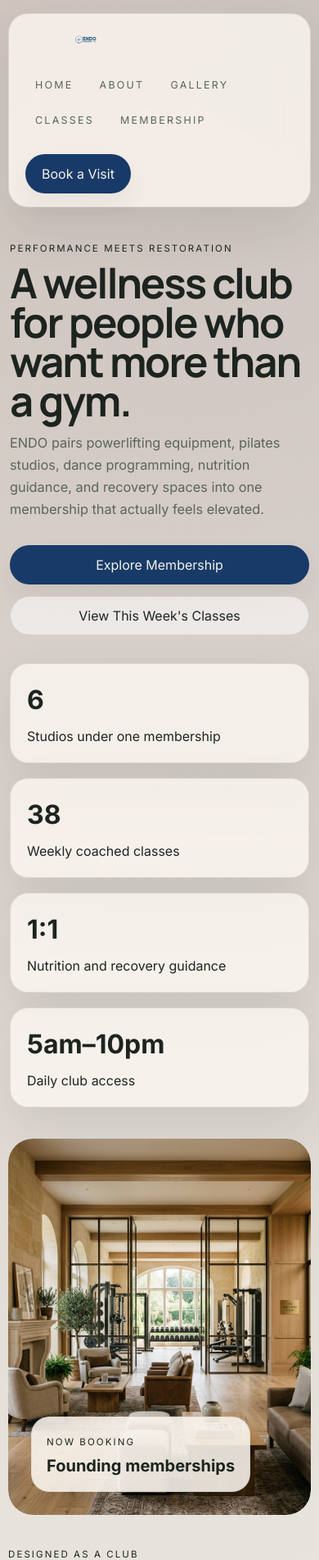
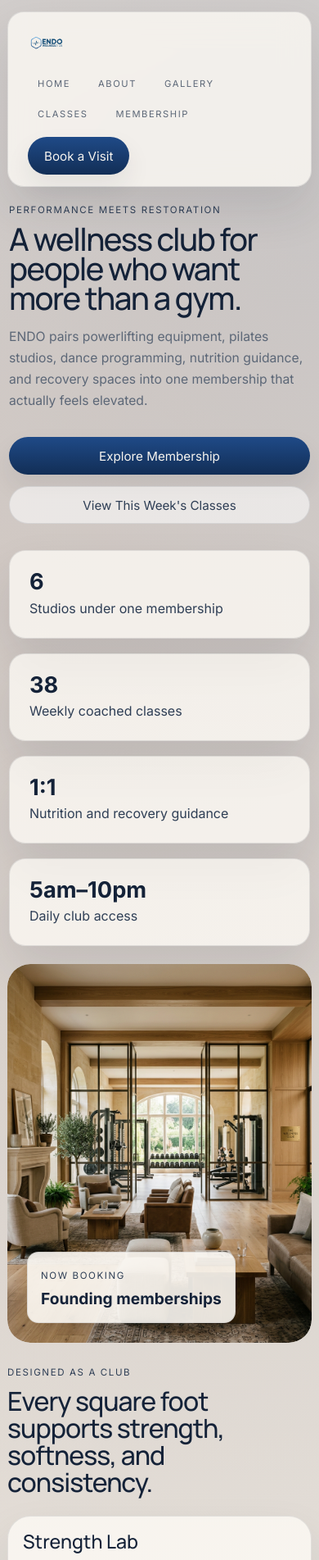
Before and after one commit to flxgs/endowellnessweb, a Next.js app: page / in a window 390 px wide. Shown: the top 1903 px of the page at 82% size. Built offline with nearby package versions, Linux system fonts and the light colour scheme.

Commit message:
Refactor design system and fix header logo sizing

```diff
--- a/app/components/site-shell.tsx
+++ b/app/components/site-shell.tsx
@@ -16,10 +16,11 @@ export function SiteShell({ children }: SiteShellProps) {
           <Image
             src="/blue-gradient.svg"
             alt="ENDO logo"
-            width={148}
-            height={44}
+            width={88}
+            height={88}
             className="brand-logo"
             priority
+            sizes="(max-width: 900px) 56px, 72px"
           />
         </Link>
         <nav className="site-nav" aria-label="Primary">
--- a/app/globals.css
+++ b/app/globals.css
@@ -1,22 +1,40 @@
 @import "tailwindcss";
 
 :root {
-  --background: #f2eee6;
-  --foreground: #1d241f;
-  --muted: #5b645d;
-  --surface: rgba(255, 250, 244, 0.74);
-  --surface-strong: #fbf6ef;
-  --line: rgba(29, 36, 31, 0.12);
-  --accent: #183a68;
-  --accent-soft: #d8e4f4;
-  --accent-warm: #c16d43;
-  --shadow: 0 24px 60px rgba(43, 52, 47, 0.1);
-  --shadow-soft: 0 16px 30px rgba(43, 52, 47, 0.06);
+  --bg-canvas: #f4f0e8;
+  --bg-tint: #ece6db;
+  --text-strong: #142238;
+  --text-body: #2e3e55;
+  --text-muted: #5c6777;
+  --surface: rgba(255, 252, 247, 0.74);
+  --surface-strong: rgba(255, 252, 247, 0.9);
+  --line-soft: rgba(20, 34, 56, 0.1);
+  --line-strong: rgba(20, 34, 56, 0.18);
+  --accent: #1b3f74;
+  --accent-strong: #122e56;
+  --accent-soft: #dbe8fb;
+  --accent-warm: #bc7345;
+  --shadow-lg: 0 28px 56px rgba(28, 39, 57, 0.11);
+  --shadow-md: 0 14px 30px rgba(28, 39, 57, 0.08);
+  --radius-sm: 14px;
+  --radius-md: 20px;
+  --radius-lg: 28px;
+  --radius-xl: 34px;
+  --space-1: 6px;
+  --space-2: 10px;
+  --space-3: 14px;
+  --space-4: 18px;
+  --space-5: 24px;
+  --space-6: 32px;
+  --space-7: 40px;
+  --space-8: 52px;
+  --container-outer: 1420px;
+  --container-main: 1240px;
 }
 
 @theme inline {
-  --color-background: var(--background);
-  --color-foreground: var(--foreground);
+  --color-background: var(--bg-canvas);
+  --color-foreground: var(--text-strong);
   --font-sans: var(--font-body);
 }
 
@@ -25,18 +43,20 @@
 }
 
 html {
+  color: var(--text-strong);
   background:
-    radial-gradient(circle at top left, rgba(193, 109, 67, 0.16), transparent 28%),
-    radial-gradient(circle at top right, rgba(24, 58, 104, 0.18), transparent 34%),
-    linear-gradient(180deg, #f6f2ea 0%, #eee8de 100%);
-  color: var(--foreground);
+    radial-gradient(circle at 4% 10%, rgba(188, 115, 69, 0.15), transparent 34%),
+    radial-gradient(circle at 96% 4%, rgba(27, 63, 116, 0.2), transparent 36%),
+    linear-gradient(180deg, #f8f5ee 0%, var(--bg-tint) 100%);
 }
 
 body {
+  margin: 0;
   min-height: 100vh;
-  margin: 0;
-  color: var(--foreground);
+  color: var(--text-body);
   font-family: var(--font-body), sans-serif;
+  text-rendering: optimizeLegibility;
+  -webkit-font-smoothing: antialiased;
 }
 
 a {
@@ -46,93 +66,92 @@ a {
 
 img {
   display: block;
+  max-width: 100%;
 }
 
 .site-shell {
-  width: min(1400px, calc(100% - 32px));
+  width: min(var(--container-outer), calc(100% - clamp(18px, 4vw, 52px)));
   margin: 0 auto;
-  padding: 18px 0 40px;
+  padding: clamp(12px, 2vw, 20px) 0 48px;
+}
+
+.site-main {
+  width: min(var(--container-main), 100%);
+  margin: 0 auto;
 }
 
 .site-header,
 .site-footer,
+.page-hero,
 .pillar-card,
+.program-card,
 .gallery-card,
+.masonry-card,
 .schedule-card,
 .membership-card,
+.cta-banner,
 .contact-panel,
-.cta-banner,
-.page-hero,
-.program-card,
-.stat-card,
-.masonry-card {
+.stat-card {
+  border: 1px solid var(--line-soft);
+  background: var(--surface);
   backdrop-filter: blur(18px);
-  background: var(--surface);
-  border: 1px solid var(--line);
-  box-shadow: var(--shadow);
+  box-shadow: var(--shadow-lg);
 }
 
 .site-header {
   position: sticky;
-  top: 16px;
-  z-index: 20;
+  top: 14px;
+  z-index: 30;
   display: grid;
-  grid-template-columns: auto 1fr auto;
+  grid-template-columns: minmax(170px, 220px) 1fr auto;
   align-items: center;
-  gap: 24px;
-  padding: 16px 20px;
-  border-radius: 24px;
+  gap: var(--space-5);
+  padding: var(--space-3) var(--space-5);
+  border-radius: var(--radius-md);
+  background: var(--surface-strong);
+  background: color-mix(in srgb, var(--surface-strong) 82%, transparent);
 }
 
 .brand-mark {
-  display: flex;
+  display: inline-flex;
   align-items: center;
-  justify-content: center;
-  min-width: 148px;
-}
-
-.eyebrow,
-.site-nav-link,
-.membership-name,
-.session-time,
-.hero-badge span {
-  letter-spacing: 0.18em;
-  text-transform: uppercase;
-  font-size: 0.72rem;
-}
-
-h1,
-h2,
-h3,
-.membership-price {
-  font-family: var(--font-display), serif;
+  justify-content: flex-start;
 }
 
 .brand-logo {
   width: auto;
-  height: 30px;
+  height: clamp(46px, 5vw, 66px);
 }
 
 .site-nav {
   display: flex;
+  align-items: center;
   flex-wrap: wrap;
-  align-items: center;
-  justify-content: center;
-  gap: 12px;
+  gap: var(--space-2);
   min-width: 0;
 }
 
+.site-nav-link,
+.eyebrow,
+.membership-name,
+.session-time,
+.hero-badge span {
+  text-transform: uppercase;
+  letter-spacing: 0.14em;
+  font-size: 0.72rem;
+}
+
 .site-nav-link {
-  padding: 10px 14px;
+  padding: 9px 14px;
   border-radius: 999px;
-  color: var(--muted);
-  font-size: 0.78rem;
-  transition: background 160ms ease, color 160ms ease;
+  color: var(--text-muted);
+  line-height: 1;
+  transition: background-color 180ms ease, color 180ms ease;
 }
 
 .site-nav-link:hover {
-  background: rgba(255, 255, 255, 0.5);
-  color: var(--foreground);
+  background: rgba(255, 255, 255, 0.58);
+  color: var(--text-strong);
 }
 
 .nav-cta,
@@ -141,22 +160,24 @@ h3,
   display: inline-flex;
   align-items: center;
   justify-content: center;
-  min-height: 48px;
+  min-height: 46px;
   padding: 0 20px;
   border-radius: 999px;
-  transition: transform 160ms ease, background 160ms ease, color 160ms ease;
+  line-height: 1;
+  font-size: 0.95rem;
+  transition: transform 160ms ease, background-color 180ms ease, color 180ms ease;
 }
 
 .nav-cta,
 .primary-button {
-  background: var(--accent);
-  color: #f6f2ea;
-  box-shadow: var(--shadow-soft);
+  color: #f6f4ef;
+  background: linear-gradient(180deg, #1f4a87 0%, var(--accent-strong) 100%);
+  box-shadow: var(--shadow-md);
 }
 
 .secondary-button {
-  border: 1px solid var(--line);
-  background: rgba(255, 255, 255, 0.55);
+  border: 1px solid var(--line-soft);
+  background: rgba(255, 255, 255, 0.56);
 }
 
 .nav-cta:hover,
@@ -165,16 +186,19 @@ h3,
   transform: translateY(-1px);
 }
 
-.page-stack {
-  display: flex;
-  flex-direction: column;
-  gap: 40px;
-  padding-top: 32px;
+h1,
+h2,
+h3,
+.membership-price {
+  margin: 0;
+  color: var(--text-strong);
+  font-family: var(--font-display), sans-serif;
 }
 
-.site-main {
-  width: min(1240px, 100%);
-  margin: 0 auto;
+.page-stack {
+  display: grid;
+  gap: clamp(28px, 5vw, 56px);
+  padding-top: clamp(18px, 2.6vw, 34px);
 }
 
 .hero-grid,
@@ -183,41 +207,47 @@ h3,
 .cta-banner,
 .contact-panel {
   display: grid;
-  gap: 24px;
+  gap: clamp(18px, 2.5vw, 30px);
 }
 
 .hero-grid {
-  grid-template-columns: minmax(0, 1.05fr) minmax(380px, 0.95fr);
+  grid-template-columns: minmax(0, 1.05fr) minmax(360px, 0.95fr);
   align-items: center;
+}
+
+.hero-copy {
+  max-width: 660px;
 }
 
 .hero-copy,
 .split-copy,
 .story-copy {
-  padding: 14px 2px;
+  padding: 4px 2px;
 }
 
-.hero-copy {
-  max-width: 640px;
-}
-
-.hero-copy h1,
-.page-hero h1 {
-  margin: 8px 0 14px;
-  font-size: clamp(3rem, 5.4vw, 5.4rem);
-  line-height: 0.95;
-  font-weight: 700;
+.hero-copy h1 {
+  margin: 8px 0 16px;
+  font-size: clamp(2.7rem, 5.5vw, 5.1rem);
+  line-height: 0.94;
   letter-spacing: -0.04em;
   max-width: 10.5ch;
 }
 
 .page-hero {
-  padding: 42px;
-  border-radius: 30px;
+  padding: clamp(24px, 4vw, 42px);
+  border-radius: var(--radius-xl);
 }
 
+.page-hero h1 {
+  margin: 10px 0 14px;
+  max-width: 14ch;
+  font-size: clamp(2.2rem, 3.8vw, 3.7rem);
+  line-height: 1.02;
+  letter-spacing: -0.03em;
+}
+
+.hero-text,
 .page-hero-copy,
-.hero-text,
 .pillar-card p,
 .program-card p,
 .gallery-card p,
@@ -228,17 +258,18 @@ h3,
 .story-copy p,
 .footer-copy,
 .note-list p {
-  color: var(--muted);
+  margin: 0;
+  color: var(--text-muted);
+  font-size: clamp(0.98rem, 1.1vw, 1.07rem);
   line-height: 1.65;
-  font-size: 1.02rem;
 }
 
 .hero-actions,
 .contact-actions {
   display: flex;
   flex-wrap: wrap;
-  gap: 14px;
-  margin: 30px 0 34px;
+  gap: var(--space-3);
+  margin: var(--space-6) 0 var(--space-6);
 }
 
 .stats-grid,
@@ -247,35 +278,32 @@ h3,
 .membership-grid,
 .schedule-grid {
   display: grid;
-  gap: 18px;
+  gap: var(--space-4);
 }
 
 .stats-grid {
-  grid-template-columns: repeat(2, minmax(160px, 1fr));
-  max-width: 520px;
+  max-width: 560px;
+  grid-template-columns: repeat(auto-fit, minmax(170px, 1fr));
 }
 
 .stat-card {
-  padding: 20px;
-  border-radius: 22px;
+  padding: var(--space-5);
+  border-radius: var(--radius-md);
 }
 
 .stat-card strong {
   display: block;
-  font-size: 2rem;
-  margin-bottom: 8px;
+  margin-bottom: var(--space-1);
+  color: var(--text-strong);
+  font-size: clamp(1.7rem, 2.2vw, 2.1rem);
+  line-height: 1;
 }
 
 .hero-visual {
   position: relative;
-  min-height: 720px;
-}
-
-.hero-visual,
-.story-image,
-.footer-image {
+  min-height: clamp(440px, 62vw, 760px);
   overflow: hidden;
-  border-radius: 30px;
+  border-radius: var(--radius-lg);
 }
 
 .hero-visual img,
@@ -287,37 +315,35 @@ h3,
   width: 100%;
   height: 100%;
   object-fit: cover;
-  border-radius: 30px;
+  border-radius: inherit;
 }
 
 .hero-badge {
   position: absolute;
-  left: 28px;
-  bottom: 28px;
-  padding: 16px 18px;
-  border-radius: 22px;
-  background: rgba(251, 246, 239, 0.88);
-  border: 1px solid rgba(29, 36, 31, 0.08);
-  box-shadow: var(--shadow-soft);
+  left: var(--space-5);
+  bottom: var(--space-5);
+  padding: 14px 16px;
+  border-radius: var(--radius-sm);
+  border: 1px solid var(--line-soft);
+  background: rgba(252, 249, 243, 0.9);
+  box-shadow: var(--shadow-md);
 }
 
 .hero-badge strong {
   display: block;
   margin-top: 4px;
-  font-size: 1.25rem;
+  color: var(--text-strong);
+  font-size: 1.2rem;
 }
 
 .section-block {
-  display: flex;
-  flex-direction: column;
-  gap: 22px;
+  display: grid;
+  gap: var(--space-5);
 }
 
 .section-heading {
-  display: flex;
-  justify-content: space-between;
-  gap: 20px;
-  align-items: end;
+  display: grid;
+  gap: var(--space-2);
 }
 
 .section-heading h2,
@@ -325,16 +351,14 @@ h3,
 .story-copy h2,
 .cta-banner h2,
 .contact-panel h2 {
-  margin: 0;
-  font-size: clamp(2rem, 3.8vw, 3.8rem);
-  line-height: 1.02;
-  font-weight: 700;
+  font-size: clamp(2rem, 3.5vw, 3.3rem);
+  line-height: 1.03;
   letter-spacing: -0.03em;
   max-width: 14ch;
 }
 
 .pillar-grid {
-  grid-template-columns: repeat(auto-fit, minmax(240px, 1fr));
+  grid-template-columns: repeat(auto-fit, minmax(250px, 1fr));
 }
 
 .pillar-card,
@@ -343,8 +367,8 @@ h3,
 .membership-card,
 .schedule-card,
 .masonry-card {
-  padding: 24px;
-  border-radius: 28px;
+  padding: clamp(18px, 2vw, 24px);
+  border-radius: var(--radius-lg);
 }
 
 .pillar-card h3,
@@ -352,9 +376,9 @@ h3,
 .gallery-card h3,
 .schedule-card h2,
 .masonry-copy h2 {
-  margin: 0 0 10px;
-  font-size: 1.8rem;
-  font-weight: 600;
+  margin: 0 0 var(--space-2);
+  font-size: clamp(1.45rem, 2.2vw, 1.95rem);
+  line-height: 1.1;
 }
 
 .split-feature {
@@ -365,26 +389,27 @@ h3,
 .split-gallery {
   display: grid;
   grid-template-columns: repeat(2, minmax(0, 1fr));
-  gap: 16px;
+  gap: var(--space-3);
 }
 
 .split-gallery img {
   aspect-ratio: 4 / 5;
+  border-radius: var(--radius-md);
 }
 
 .program-list {
   display: grid;
-  gap: 14px;
-  margin-top: 24px;
+  gap: var(--space-3);
+  margin-top: var(--space-5);
 }
 
 .program-card span {
   display: inline-block;
-  margin-bottom: 8px;
+  margin-bottom: var(--space-2);
   color: var(--accent);
-  font-size: 0.82rem;
+  letter-spacing: 0.12em;
   text-transform: uppercase;
-  letter-spacing: 0.14em;
+  font-size: 0.78rem;
 }
 
 .gallery-strip,
@@ -394,14 +419,14 @@ h3,
 
 .gallery-card img {
   aspect-ratio: 4 / 3;
-  margin-bottom: 16px;
+  margin-bottom: var(--space-3);
 }
 
 .cta-banner,
 .contact-panel {
-  grid-template-columns: minmax(0, 1.1fr) minmax(320px, 0.9fr);
-  padding: 34px;
-  border-radius: 32px;
+  grid-template-columns: minmax(0, 1.1fr) minmax(280px, 0.9fr);
+  padding: clamp(22px, 3vw, 36px);
+  border-radius: var(--radius-lg);
 }
 
 .note-list,
@@ -410,27 +435,35 @@ h3,
 .footer-links {
   display: flex;
   flex-direction: column;
-  gap: 12px;
+  gap: var(--space-2);
+}
+
+.note-list p,
+.membership-perks p {
+  padding-left: var(--space-3);
+  border-left: 2px solid var(--line-soft);
 }
 
 .story-layout {
-  grid-template-columns: minmax(0, 1fr) minmax(360px, 0.9fr);
+  grid-template-columns: minmax(0, 1fr) minmax(330px, 0.9fr);
   align-items: center;
 }
 
 .story-image {
   min-height: 540px;
+  overflow: hidden;
+  border-radius: var(--radius-lg);
 }
 
 .masonry-grid {
   display: grid;
   grid-template-columns: repeat(auto-fit, minmax(320px, 1fr));
-  gap: 18px;
+  gap: var(--space-4);
 }
 
 .masonry-card img {
   aspect-ratio: 4 / 5;
-  margin-bottom: 18px;
+  margin-bottom: var(--space-4);
 }
 
 .schedule-grid {
@@ -438,11 +471,12 @@ h3,
 }
 
 .session-row {
-  display: flex;
-  justify-content: space-between;
-  gap: 16px;
-  padding-top: 14px;
-  border-top: 1px solid var(--line);
+  display: grid;
+  grid-template-columns: minmax(0, 1fr) auto;
+  gap: var(--space-3);
+  align-items: start;
+  padding-top: var(--space-3);
+  border-top: 1px solid var(--line-soft);
 }
 
 .session-row:first-child {
@@ -452,50 +486,72 @@ h3,
 
 .session-row h3 {
   margin: 4px 0 0;
-  font-size: 1.35rem;
+  font-size: clamp(1.16rem, 1.9vw, 1.42rem);
+  line-height: 1.2;
 }
 
 .session-meta {
   display: flex;
   flex-direction: column;
-  align-items: end;
+  gap: 4px;
   text-align: right;
-  gap: 4px;
+}
+
+.membership-name {
+  color: var(--text-muted);
 }
 
 .membership-price {
-  margin: 10px 0;
-  font-size: 2.8rem;
+  margin: var(--space-2) 0 var(--space-3);
+  font-size: clamp(2.3rem, 3vw, 3rem);
   line-height: 0.98;
   letter-spacing: -0.04em;
 }
 
 .membership-price span {
-  font-size: 1rem;
-  color: var(--muted);
+  margin-left: var(--space-1);
+  color: var(--text-muted);
   font-family: var(--font-body), sans-serif;
+  font-size: 0.95rem;
 }
 
 .site-footer {
   display: grid;
-  grid-template-columns: minmax(0, 1.1fr) auto 220px;
-  gap: 28px;
-  margin-top: 40px;
-  padding: 30px;
-  border-radius: 30px;
+  grid-template-columns: minmax(0, 1fr) auto 220px;
+  gap: var(--space-6);
+  align-items: start;
+  margin-top: var(--space-8);
+  padding: clamp(20px, 3vw, 32px);
+  border-radius: var(--radius-lg);
 }
 
 .footer-title {
-  margin: 0 0 8px;
-  font-size: 1.2rem;
+  margin: 0 0 var(--space-2);
+  color: var(--text-strong);
+  font-size: 1.1rem;
   font-weight: 700;
 }
 
-.footer-image img {
-  height: 180px;
+.footer-links a {
+  color: var(--text-muted);
+  transition: color 150ms ease;
 }
 
-@media (max-width: 1100px) {
+.footer-links a:hover {
+  color: var(--text-strong);
+}
+
+.footer-image {
+  overflow: hidden;
+  border-radius: var(--radius-sm);
+}
+
+.footer-image img {
+  aspect-ratio: 5 / 4;
+  height: auto;
+}
+
+@media (max-width: 1200px) {
   .hero-grid,
   .split-feature,
   .story-layout,
@@ -505,53 +561,35 @@ h3,
     grid-template-columns: 1fr;
   }
 
-  .pillar-grid,
-  .gallery-strip,
-  .membership-grid,
-  .schedule-grid,
-  .masonry-grid {
-    grid-template-columns: repeat(2, minmax(0, 1fr));
-  }
-
   .site-header {
     grid-template-columns: 1fr;
+    gap: var(--space-3);
     justify-items: start;
-    border-radius: 24px;
   }
 
   .site-nav {
-    justify-content: start;
-  }
-
-  .nav-cta {
-    min-width: 0;
+    justify-content: flex-start;
   }
 }
 
-@media (max-width: 760px) {
+@media (max-width: 900px) {
   .site-shell {
-    width: min(100% - 20px, 1280px);
-    padding-top: 12px;
+    width: min(var(--container-outer), calc(100% - 18px));
   }
 
-  .site-header,
-  .page-hero,
-  .pillar-card,
-  .program-card,
-  .gallery-card,
-  .schedule-card,
-  .membership-card,
-  .cta-banner,
-  .contact-panel,
-  .site-footer,
-  .masonry-card {
-    border-radius: 24px;
+  .site-nav-link {
+    font-size: 0.7rem;
+    padding: 8px 12px;
   }
 
-  .hero-copy h1,
+  .hero-copy h1 {
+    max-width: none;
+    font-size: clamp(2.4rem, 9vw, 4rem);
+  }
+
   .page-hero h1 {
     max-width: none;
-    font-size: clamp(2.7rem, 13vw, 4rem);
+    font-size: clamp(2rem, 7vw, 3rem);
   }
 
   .stats-grid,
@@ -564,33 +602,47 @@ h3,
     grid-template-columns: 1fr;
   }
 
-  .section-heading {
-    flex-direction: column;
-    align-items: start;
-  }
-
-  .hero-visual {
-    min-height: 420px;
-  }
-
-  .session-row,
   .hero-actions,
   .contact-actions {
     flex-direction: column;
     align-items: stretch;
   }
 
-  .site-nav {
-    justify-content: start;
-    gap: 8px;
-  }
-
-  .site-nav-link {
-    padding: 8px 12px;
+  .session-row {
+    grid-template-columns: 1fr;
   }
 
   .session-meta {
-    align-items: start;
     text-align: left;
   }
 }
+
+@media (prefers-reduced-motion: no-preference) {
+  .page-stack > section {
+    animation: rise-in 420ms ease both;
+  }
+
+  .page-stack > section:nth-child(2) {
+    animation-delay: 40ms;
+  }
+
+  .page-stack > section:nth-child(3) {
+    animation-delay: 80ms;
+  }
+
+  .page-stack > section:nth-child(4) {
+    animation-delay: 120ms;
+  }
+}
+
+@keyframes rise-in {
+  from {
+    opacity: 0;
+    transform: translateY(10px);
+  }
+
+  to {
+    opacity: 1;
+    transform: translateY(0);
+  }
+}
```
